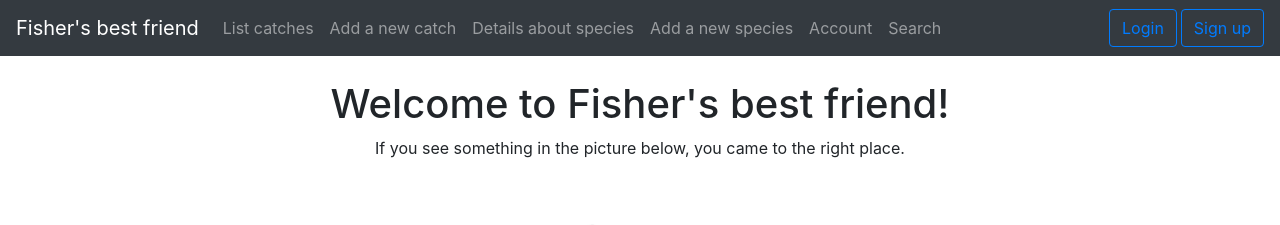
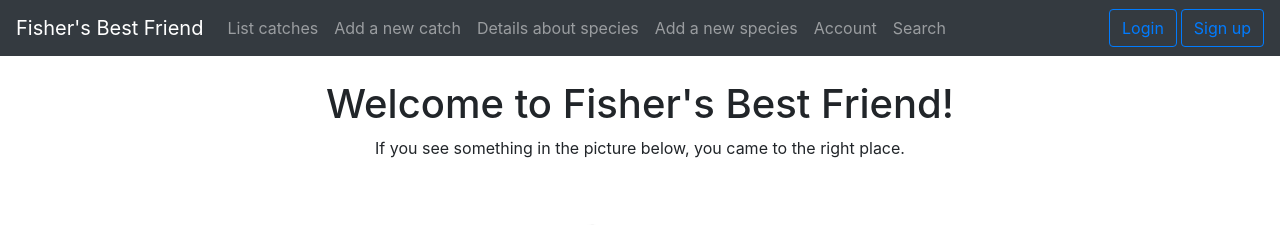
Before and after one commit to matiastamsi/KalastajanKaveri, a Flask app: page / in a window 1280 px wide. Shown: the top 225 px of the page. Run offline with Flask 2, Linux system fonts and the light colour scheme; data that the repository does not hold is empty; some libraries are stand-ins or nearby versions.

Commit message:
Changed first letters of the name to uppercase.

```diff
--- a/application/templates/index.html
+++ b/application/templates/index.html
@@ -2,7 +2,7 @@
 
 {% block body %}
 <div class="text-center">
-  <h1>Welcome to Fisher's best friend!</h1>
+  <h1>Welcome to Fisher's Best Friend!</h1>
   <p>If you see something in the picture below, you came to the right place.</p>
   <br></br>
   <img src="https://raw.githubusercontent.com/matiastamsi/KalastajanKaveri/master/application/images/fish.png">
--- a/application/templates/layout.html
+++ b/application/templates/layout.html
@@ -3,12 +3,12 @@
 <html>
   <head>
     <meta charset="utf-8">
-    <title>Fisher's best friend</title>
+    <title>Fisher's Best Friend</title>
     <link rel="stylesheet" href="https://maxcdn.bootstrapcdn.com/bootstrap/4.0.0/css/bootstrap.min.css" integrity="sha384-Gn5384xqQ1aoWXA+058RXPxPg6fy4IWvTNh0E263XmFcJlSAwiGgFAW/dAiS6JXm" crossorigin="anonymous">
   </head>
   <body>
       <nav class="navbar navbar-expand-md navbar-dark bg-dark mb-4">
-	<a class="navbar-brand" href="{{ url_for('index') }} ">Fisher's best friend</a>
+	<a class="navbar-brand" href="{{ url_for('index') }} ">Fisher's Best Friend</a>
 	<button class="navbar-toggler" type="button" data-toggle="collapse" data-target="#navbarCollapse" aria-controls="navbarCollapse" aria-expanded="false" aria-label="Toggle navigation">
           <span class="navbar-toggler-icon"></span>
 	</button>
```
Also changed, not shown: README.md.
